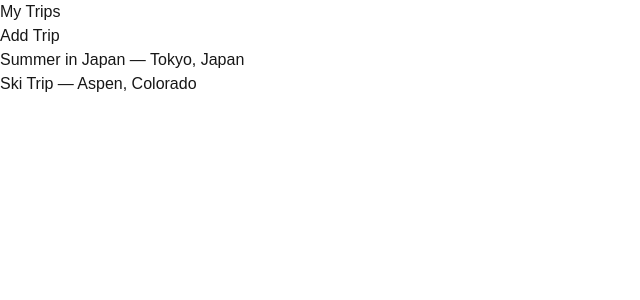
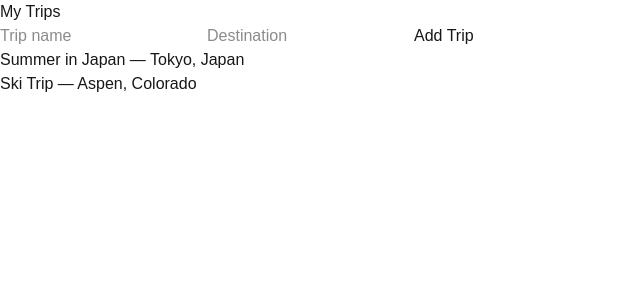
Before and after one commit to viggy-ravi/trip-planner, a Next.js app: page / in a window 1280 px wide. Shown: the top 300 px of the page, without its empty margins (0-640 px from the left). Built offline with nearby package versions, Linux system fonts and the light colour scheme.

Commit message:
Add form for creating new trips

```diff
--- a/app/page.tsx
+++ b/app/page.tsx
@@ -10,19 +10,37 @@ export default function Home() {
     { id: 2, name: "Ski Trip", destination: "Aspen, Colorado", startDate: "2027-01-05" },
   ]);
 
+  const [newTripName, setNewTripName] = useState("");
+  const [newTripDestination, setNewTripDestination] = useState("");
+
+  function handleAddTrip(e: React.SubmitEvent<HTMLFormElement>) {
+    e.preventDefault();
+    setTrips([
+      ...trips,
+      { id: Date.now(), name: newTripName, destination: newTripDestination, startDate: "2027-01-01" },
+    ]);
+    setNewTripName("");
+    setNewTripDestination("");
+  }
+
   return (
     <div>
       <h1>My Trips</h1>
-      <button
-        onClick={() =>
-          setTrips([
-            ...trips,
-            { id: Date.now(), name: "New Trip", destination: "TBD", startDate: "2027-06-01" },
-          ])
-        }
-      >
-        Add Trip
-      </button>
+      <form onSubmit={handleAddTrip}>
+        <input
+          type="text"
+          placeholder="Trip name"
+          value={newTripName}
+          onChange={(e) => setNewTripName(e.target.value)}
+        />
+        <input
+          type="text"
+          placeholder="Destination"
+          value={newTripDestination}
+          onChange={(e) => setNewTripDestination(e.target.value)}
+        />
+        <button type="submit">Add Trip</button>
+      </form>
       <ul>
         {trips.map((trip) => (
           <TripListItem key={trip.id} trip={trip} />
```
